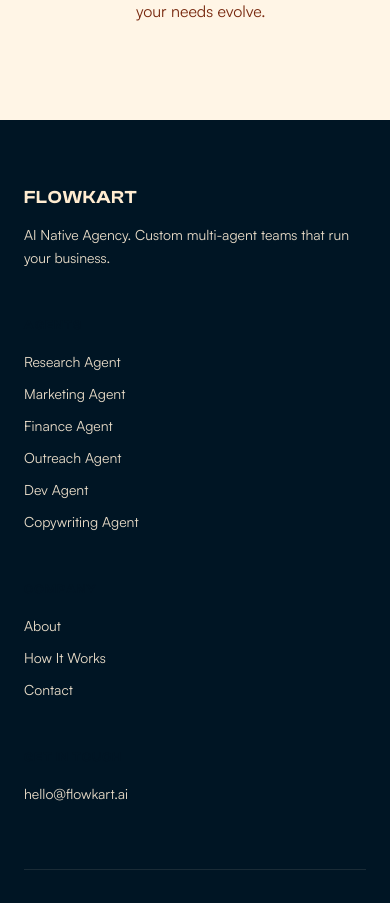
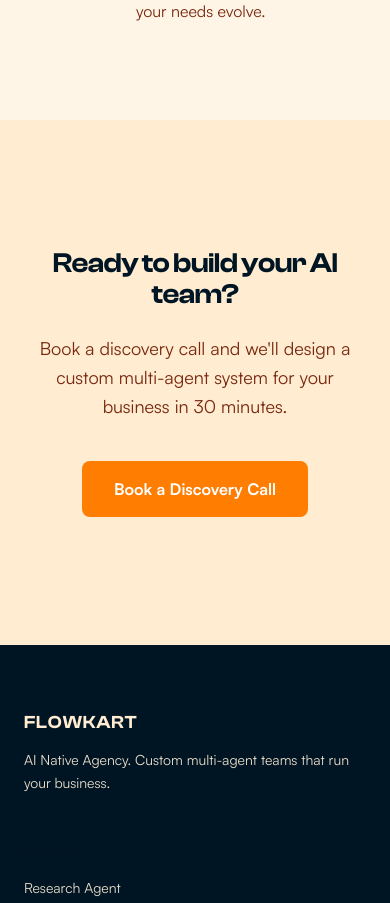
Before and after one commit to harshsahrawat-commits/flowkart-website, a Next.js app: page / in a window 390 px wide. Shown: the part 4760-5663 px from the top of the page. Built offline with nearby package versions, Linux system fonts and the light colour scheme.

Commit message:
feat: add CTA section with scroll-driven background transition
Co-Authored-By: Claude Sonnet 4.6 <noreply@anthropic.com>

```diff
--- a/app/page.tsx
+++ b/app/page.tsx
@@ -2,6 +2,7 @@ import { Hero } from '@/components/sections/Hero'
 import { AgentWorkflow } from '@/components/sections/AgentWorkflow'
 import { Services } from '@/components/sections/Services'
 import { Process } from '@/components/sections/Process'
+import { CTASection } from '@/components/sections/CTASection'
 import { Footer } from '@/components/layout/Footer'
 
 export default function Home() {
@@ -12,6 +13,7 @@ export default function Home() {
         <AgentWorkflow />
         <Services />
         <Process />
+        <CTASection />
       </main>
       <Footer />
     </>
--- /dev/null
+++ b/components/sections/CTASection.tsx
@@ -0,0 +1,114 @@
+'use client'
+
+import { useRef } from 'react'
+import { useGSAP } from '@gsap/react'
+import { gsap } from '@/components/animations/gsap-register'
+import { useReducedMotion } from '@/components/animations/useReducedMotion'
+import { MagneticButton } from '@/components/ui/MagneticButton'
+import { Button } from '@/components/ui/Button'
+
+export function CTASection() {
+  const sectionRef = useRef<HTMLElement>(null)
+  const headingRef = useRef<HTMLHeadingElement>(null)
+  const bodyRef = useRef<HTMLParagraphElement>(null)
+  const reducedMotion = useReducedMotion()
+
+  useGSAP(
+    () => {
+      if (!sectionRef.current || reducedMotion) return
+
+      // Background color transition on scroll entry
+      gsap.fromTo(
+        sectionRef.current,
+        { backgroundColor: '#FFECD1' },
+        {
+          backgroundColor: '#15616D',
+          duration: 0.8,
+          ease: 'none',
+          scrollTrigger: {
+            trigger: sectionRef.current,
+            start: 'top 80%',
+            end: 'top 30%',
+            scrub: true,
+          },
+        },
+      )
+
+      // Text color transitions in parallel so text stays readable during bg transition
+      gsap.fromTo(
+        headingRef.current,
+        { color: '#001524' },
+        {
+          color: '#FFECD1',
+          ease: 'none',
+          scrollTrigger: {
+            trigger: sectionRef.current,
+            start: 'top 80%',
+            end: 'top 30%',
+            scrub: true,
+          },
+        },
+      )
+
+      gsap.fromTo(
+        bodyRef.current,
+        { color: '#78290F' },
+        {
+          color: 'rgba(255,236,209,0.8)',
+          ease: 'none',
+          scrollTrigger: {
+            trigger: sectionRef.current,
+            start: 'top 80%',
+            end: 'top 30%',
+            scrub: true,
+          },
+        },
+      )
+    },
+    { scope: sectionRef, dependencies: [reducedMotion] },
+  )
+
+  return (
+    <section
+      ref={sectionRef}
+      id="contact"
+      className="py-32 px-6"
+      style={{
+        backgroundColor: reducedMotion ? '#15616D' : '#FFECD1',
+      }}
+    >
+      <div className="max-w-3xl mx-auto text-center">
+        <h2
+          ref={headingRef}
+          className="font-display font-semibold mb-6"
+          style={{
+            fontSize: 'clamp(1.75rem, 1rem + 2.5vw, 3.5rem)',
+            letterSpacing: '-0.02em',
+            lineHeight: 1.1,
+            color: reducedMotion ? '#FFECD1' : '#001524',
+          }}
+        >
+          Ready to build your AI team?
+        </h2>
+        <p
+          ref={bodyRef}
+          className="font-body text-lg mb-10 max-w-xl mx-auto leading-relaxed"
+          style={{ color: reducedMotion ? 'rgba(255,236,209,0.8)' : '#78290F' }}
+        >
+          Book a discovery call and we&apos;ll design a custom multi-agent
+          system for your business in 30 minutes.
+        </p>
+        <MagneticButton>
+          <Button
+            variant="primary"
+            size="lg"
+            href="mailto:hello@flowkart.ai"
+            className="bg-orange text-white hover:bg-orange/90"
+          >
+            Book a Discovery Call
+          </Button>
+        </MagneticButton>
+      </div>
+    </section>
+  )
+}
```
